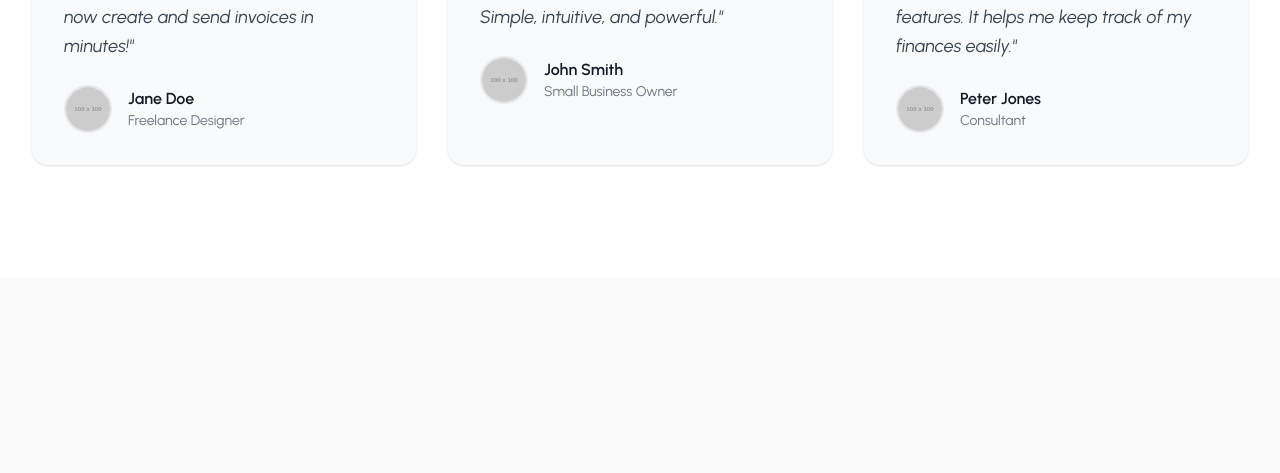
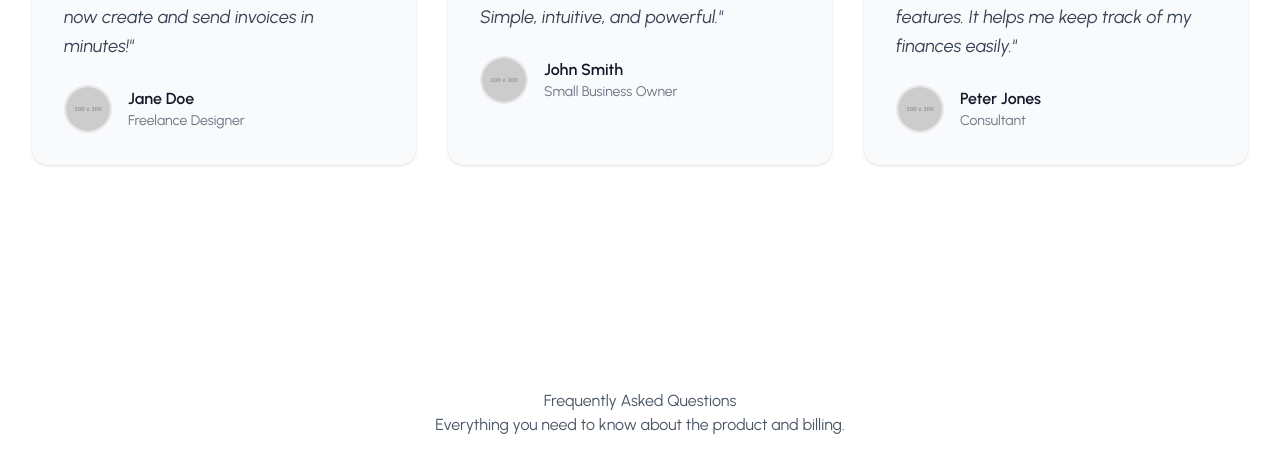
Before and after one commit to patelscripts/AI_Invoice_Generator, a React (Vite) app in the folder Frontend/: page / in a window 1280 px wide. Shown: the part 2401-2874 px from the top of the page. Built offline with nearby package versions, Linux system fonts and the light colour scheme; a web font is replaced by a local one.

Commit message:
add some functionalities in faqs component

```diff
--- a/Frontend/src/components/landing/Faqs.jsx
+++ b/Frontend/src/components/landing/Faqs.jsx
@@ -6,11 +6,14 @@ const Faqs = () => {
   const handleClick = (index) =>{
     setOpenIndex(openIndex === index ? null : index);
   }
-  return (
-    <div>
-
+  return <section id='faq' className='py-20 lg:py-28 bg-white'>
+    <div className='max-w-4xl mx-auto px-4 sm:px-6 lg:px-8'>
+      <div className='text-center mb-16'>
+        <h2 className=''>Frequently Asked Questions</h2>
+        <p className=''>Everything you need to know about the product and billing.</p>
+      </div>
     </div>
-  )
+  </section>
 }
 
 export default Faqs
```
